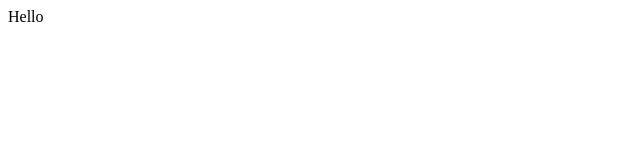
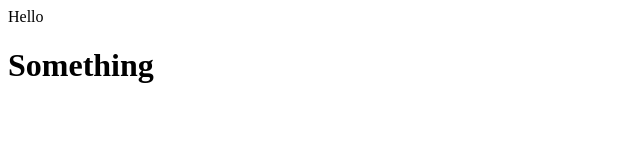
Before and after one commit to Archva19/lecture_2, a plain HTML site: page index.html in a window 1280 px wide. Shown: the whole page, without its empty margins (0-640 px from the left). Drawn offline with Linux system fonts and the light colour scheme.

Commit message:
added headline

```diff
--- a/index.html
+++ b/index.html
@@ -1 +1,2 @@
 <p> Hello </p>
+<h1> Something </h1>
```
